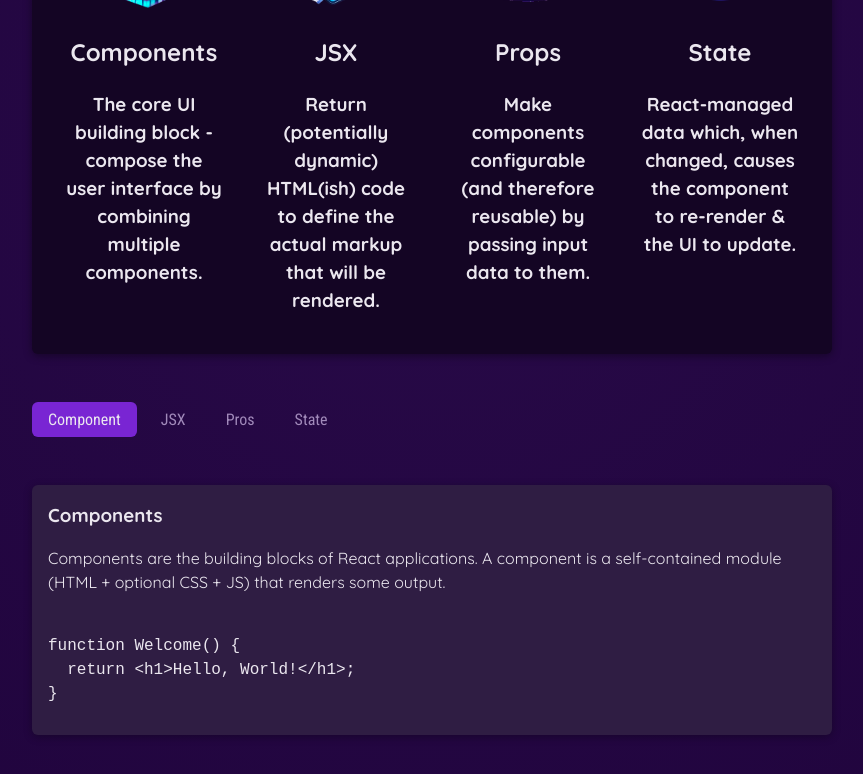
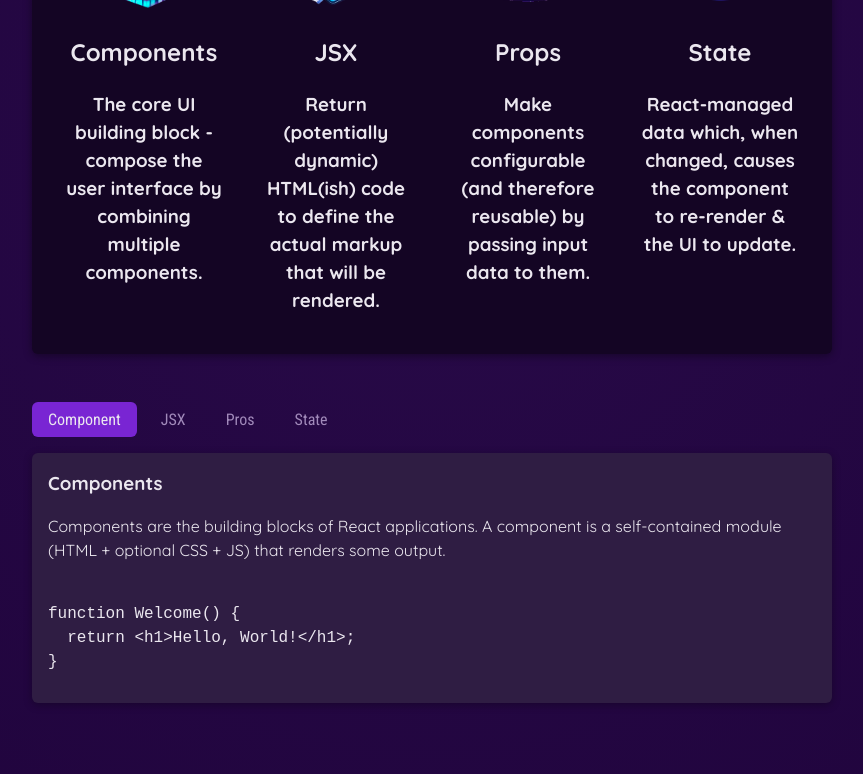
Before and after one commit to jumosd/udemy-react, a React (Vite) app in the folder 01-starting-project/: page / in a window 1280 px wide. Both pictures are taken after a click on the button "Component". Shown: the part 480-1254 px from the top of the page, without its empty margins (208-1071 px from the left). Built offline with nearby package versions, Linux system fonts and the light colour scheme.

Commit message:
jsx값을 props로 넘겨주기

```diff
--- a/01-starting-project/src/components/Examples/Examples.jsx
+++ b/01-starting-project/src/components/Examples/Examples.jsx
@@ -2,32 +2,39 @@
 import TabButton from '../TabButton';
 import { EXAMPLES } from '../../data';
 import Section from '../Section';
+import Tabs from '../Tabs';
 const Examples = () => {
     const [selectedTopic, setSelectedTopic] = useState("")
     const handleSelect = (selectButton) => {
         setSelectedTopic(selectButton)
     }
+
+    let tabContent = <p>please select a topic</p>
+    if (selectedTopic) {
+        tabContent = <div id='tab-content'>
+            <h3>{EXAMPLES[selectedTopic].title}</h3>
+            <p>{EXAMPLES[selectedTopic].description}</p>
+            <pre>
+                <code>
+                    {EXAMPLES[selectedTopic].code}
+                </code>
+            </pre>
+        </div>
+    }
     return (
         <>
             <Section title={Examples} id='examples'>
-                <menu>
-                    <TabButton isSelected={selectedTopic === 'components'} onClick={() => handleSelect("components")}>Component</TabButton>
-                    <TabButton isSelected={selectedTopic === 'jsx'} onClick={() => handleSelect("jsx")}>JSX</TabButton>
-                    <TabButton isSelected={selectedTopic === 'props'} onClick={() => handleSelect("props")}>Pros</TabButton>
-                    <TabButton isSelected={selectedTopic === 'state'} onClick={() => handleSelect("state")}>State</TabButton>
-                </menu>
+                <Tabs button={
+                    <>
+                        <TabButton isSelected={selectedTopic === 'components'} onClick={() => handleSelect("components")}>Component</TabButton>
+                        <TabButton isSelected={selectedTopic === 'jsx'} onClick={() => handleSelect("jsx")}>JSX</TabButton>
+                        <TabButton isSelected={selectedTopic === 'props'} onClick={() => handleSelect("props")}>Pros</TabButton>
+                        <TabButton isSelected={selectedTopic === 'state'} onClick={() => handleSelect("state")}>State</TabButton>
+                    </>}>
+                    {tabContent}
+                </Tabs>
+
             </Section>
-            {!selectedTopic && <p>please select a topic</p>}
-            {selectedTopic &&
-                <div id='tab-content'>
-                    <h3>{EXAMPLES[selectedTopic].title}</h3>
-                    <p>{EXAMPLES[selectedTopic].description}</p>
-                    <pre>
-                        <code>
-                            {EXAMPLES[selectedTopic].code}
-                        </code>
-                    </pre>
-                </div>}
         </>
     );
 };
--- /dev/null
+++ b/01-starting-project/src/components/Tabs.jsx
@@ -0,0 +1,14 @@
+import React from 'react';
+
+const Tabs = ({ children, button }) => {
+    return (
+        <>
+            <menu>
+                {button}
+            </menu>
+            {children}
+        </>
+    );
+};
+
+export default Tabs;
```
